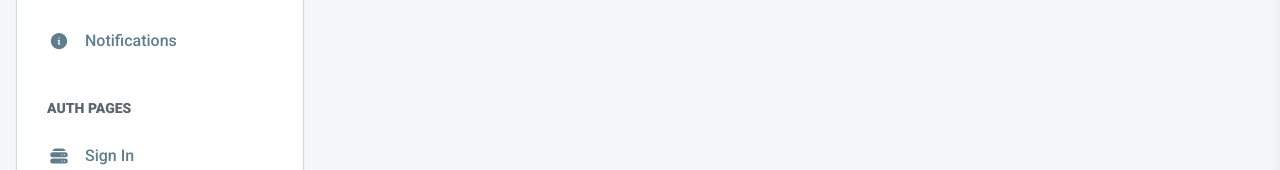
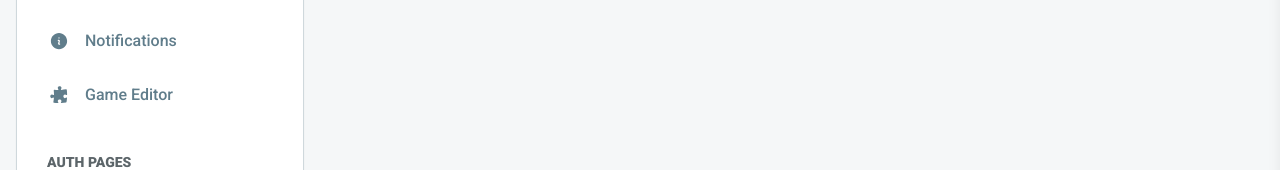
Before and after one commit to adityarghill/webquiz-lombaweb2, a React (Vite) app: page /material-tailwind-dashboard-react/dashboard in a window 1280 px wide. Shown: the part 253-423 px from the top of the page. Built offline with nearby package versions, Linux system fonts and the light colour scheme; no server answers.

Commit message:
Updated Routes.Jsx

```diff
--- a/src/routes.jsx
+++ b/src/routes.jsx
@@ -5,9 +5,11 @@ import {
   InformationCircleIcon,
   ServerStackIcon,
   RectangleStackIcon,
+  PuzzlePieceIcon,
 } from "@heroicons/react/24/solid";
 import { Home, Profile, Tables, Notifications } from "@/pages/dashboard";
 import { SignIn, SignUp } from "@/pages/auth";
+import GameSceneEditor from "@/widgets/game/GameSceneEditor";
 
 const icon = {
   className: "w-5 h-5 text-inherit",
@@ -41,6 +43,12 @@ export const routes = [
         path: "/notifications",
         element: <Notifications />,
       },
+      {
+        icon: <PuzzlePieceIcon {...icon} />,
+        name: "game editor",
+        path: "/game",
+        element: <GameSceneEditor />,
+      },
     ],
   },
   {
```
